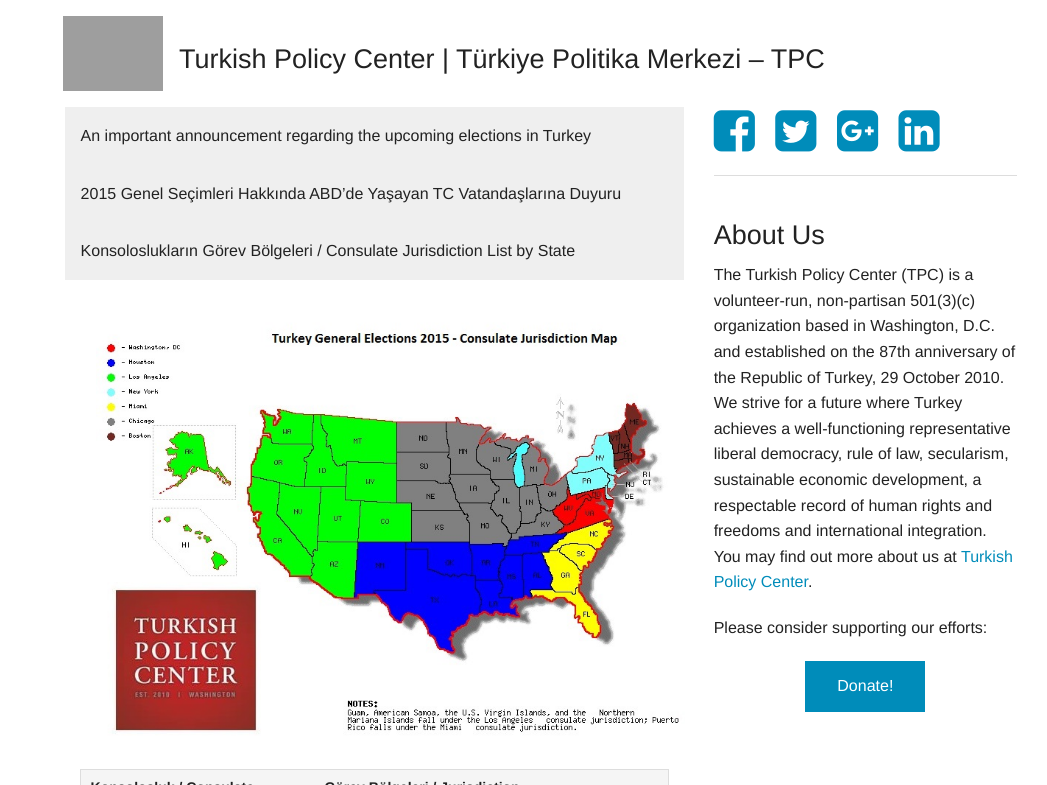
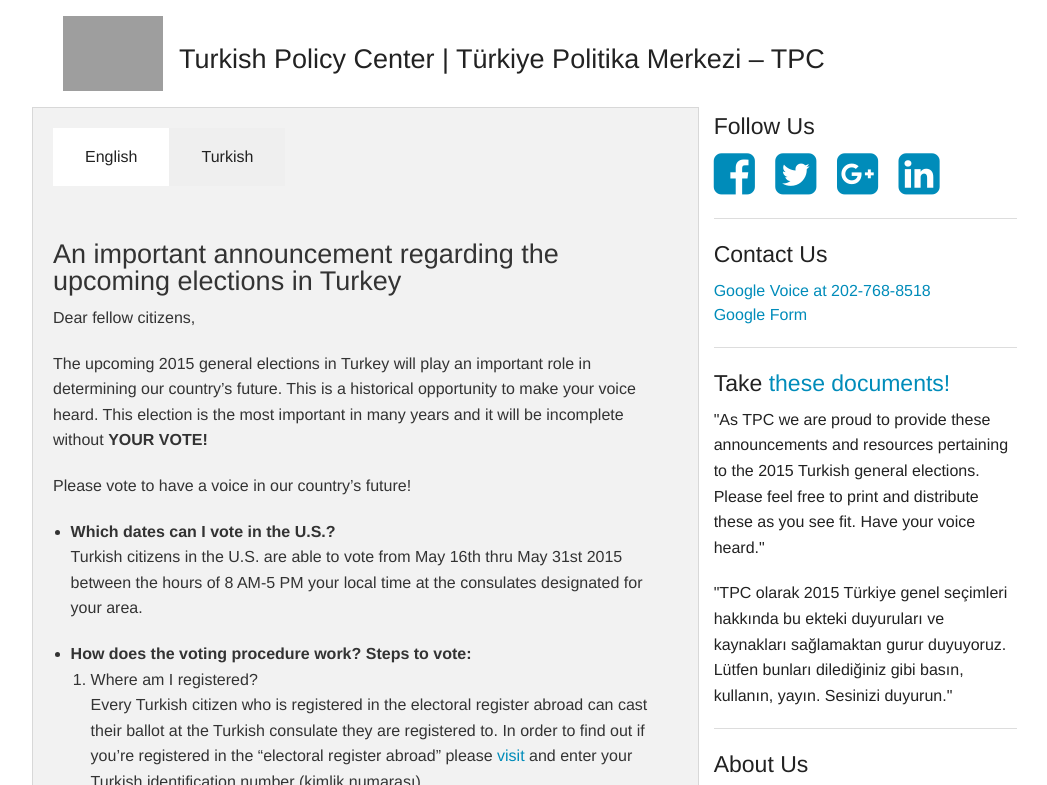
Before and after one commit to mattcho/voteturkiye.com, a plain HTML site: page index.html in a window 1280 px wide. Shown: the top 785 px of the page, without its empty margins (108-1155 px from the left). Drawn offline with Linux system fonts and the light colour scheme; grey boxes are pictures that could not be loaded.

Commit message:
apply feedbacks

```diff
--- a/index.html
+++ b/index.html
@@ -18,20 +18,27 @@
     <script src="js/vendor/modernizr.js"></script>
   </head>
   <body>
+    <!-- header -->
     <div class="row">
       <div class="large-12 columns">
         <img src="img/logo.jpg" alt="logo" height="100" width="100">
         <h3>Turkish Policy Center | Türkiye Politika Merkezi – TPC</h3>
       </div>
     </div>
+
+
     <div class="row">
-      <div class="large-8 columns">
-        <ul class="accordion" data-accordion>
-          <li class="accordion-navigation">
-            <a href="#panel1a">An important announcement regarding the upcoming elections in Turkey</a>
-            <div id="panel1a" class="content">
+      <div class="large-8 columns panel">
 
-              <p>Dear fellow citizens,</p>
+        <ul class="tabs" data-tab>
+          <li class="tab-title active"><a href="#panel1">English</a></li>
+          <li class="tab-title"><a href="#panel2">Turkish</a></li>
+        </ul>
+        <div class="tabs-content">
+          <div class="content active" id="panel1">
+            <h3>An important announcement regarding the upcoming elections in Turkey</h3>
+
+        <p>Dear fellow citizens,</p>
               <p>The upcoming 2015 general elections in Turkey will play an important role in determining our country’s future. This is a historical opportunity to make your voice heard. This election is the most important in many years and it will be incomplete without <strong>YOUR VOTE!</strong></p>
 
 <p>Please vote to have a voice in our country’s future!</p>
@@ -93,15 +100,10 @@
                   </tr>
                 </tbody>
               </table>
-            </div>
-          </li>
-
-
-          <li class="accordion-navigation">
-            <a href="#panel2a">2015 Genel Seçimleri Hakkında ABD’de Yaşayan TC Vatandaşlarına Duyuru</a>
-            <div id="panel2a" class="content">
-
-              <p>Değerli Yurttaşlarımız,</p>
+          </div>
+          <div class="content" id="panel2">
+            <h3>2015 Genel Seçimleri Hakkında ABD’de Yaşayan TC Vatandaşlarına Duyuru</h3>
+        <p>Değerli Yurttaşlarımız,</p>
               <p>
 2015 seçimleri ülkemizin kaderini belirlemede son derece önemli olup, sesinizi duyurmanız için de tarihi bir fırsattır.
 Türkiye’de 7 Haziran 2015 tarihinde gerçekleştirilecek  genel seçimlerde sizleri bağlı bulunduğunuz konsolosluklarda oy vermeye davet ediyoruz!
@@ -166,12 +168,57 @@
                   </tr>
                 </tbody>
               </table>
-            </div>
-          </li>
-          <li class="accordion-navigation">
-            <a href="#panel3a">Konsoloslukların Görev Bölgeleri / Consulate Jurisdiction List by State</a>
-            <div id="panel3a" class="content active">
-              <div class="text-center"><img src="img/map.jpg" alt="map"></div>
+          </div>
+        </div>
+      </div>
+
+      <div class="large-4 columns">
+
+        <h4>Follow Us</h4>
+
+        <div class="social">
+        <a href="https://www.facebook.com/TurkishPolicyCenter"><i class="fa fa-facebook-square fa-3x"></i></a>
+        <a href="https://twitter.com/Turkish_Policy/"><i class="fa fa-twitter-square fa-3x"></i></a>
+        <a href="https://plus.google.com/u/0/114983576371858434595/posts"><i class="fa fa-google-plus-square fa-3x"></i></a>
+        <a href="https://www.linkedin.com/company/turkish-policy-center/"><i class="fa fa-linkedin-square fa-3x"></i></a>
+        </div>
+
+        <hr />
+
+        <h4>Contact Us</h4>
+
+        <a href="#">Google Voice at 202-768-8518</a> <br />
+        <a href="#">Google Form</a>
+
+        <hr />
+
+        <h4>Take <a href="downloads.zip">these documents!</a></h4>
+
+        <p>"As TPC we are proud to provide these announcements and resources pertaining to the 2015 Turkish general elections. Please feel free to print and distribute these as you see fit. Have your voice heard."</p>
+
+        <p>"TPC olarak 2015 Türkiye genel seçimleri hakkında bu ekteki duyuruları ve kaynakları sağlamaktan gurur duyuyoruz. Lütfen bunları dilediğiniz gibi basın, kullanın, yayın. Sesinizi duyurun."</p>
+
+        <hr />
+
+        <h4>About Us</h4>
+
+        <p>The Turkish Policy Center (TPC) is a volunteer-run, non-partisan 501(3)(c) organization based in Washington, D.C. and established on the 87th anniversary of the Republic of Turkey, 29 October 2010. We strive for a future where Turkey achieves a well-functioning representative liberal democracy, rule of law, secularism, sustainable economic development, a respectable record of human rights and freedoms and international integration. You may find out more about us at <a href="http://www.turkishpolicycenter.org">Turkish Policy Center</a>.</p>
+
+        <p>Please consider supporting our efforts:</p>
+        <div class="text-center">
+          <a href="https://www.paypal.com/cgi-bin/webscr?cmd=_s-xclick&hosted_button_id=TMXV3FNS5DMTY" class="button">Donate!</a>
+        </div>
+
+        <h4>Hakkımızda</h4>
+
+<p>Türkiye Politika Merkezi (TPC) Washington, D.C.’de Türkiye Cumhuriyeti’nin 87’inci yıldönümü 29 Ekim 2010’da kuruldu. Gönüllülerden oluşan tarafsız bir sivil toplum örgütü olarak TPC’nin amacı demokratik, laik, liberal, hukukun üstünlüğünün kabul edildiği, sürdürülebilir ekonomisi olan, insan hakları ve özgürlüklerinin saygı duyulduğu, ve uluslarası entegrasyonda başarı elde etmiş bir Türkiye için calışmalar sürdürmek. Hakkımızda daha çok bilgiyi <a href="http://www.turkishpolicycenter.org">TPC’nin websitesinde</a> bulabilirsiniz.</p>
+
+      </div>
+    </div>
+
+    <div class="row">
+      <div class="large-12 columns">
+        <div class="text-center"><img src="img/map.jpg" alt="map"></div>
               <table>
                 <thead>
                   <tr>
@@ -230,30 +277,6 @@
               </td><td>Connecticut, Massachusetts, Maine, New Hampshire, Rhode Island, Vermont</td></tr>
                 </tbody>
               </table>
-            </div>
-          </li>
-        </ul>
-      </div>
-
-      <div class="large-4 columns">
-
-        <div class="social">
-        <a href="https://www.facebook.com/TurkishPolicyCenter"><i class="fa fa-facebook-square fa-3x"></i></a>
-        <a href="https://twitter.com/Turkish_Policy/"><i class="fa fa-twitter-square fa-3x"></i></a>
-        <a href="https://plus.google.com/u/0/114983576371858434595/posts"><i class="fa fa-google-plus-square fa-3x"></i></a>
-        <a href="https://www.linkedin.com/company/turkish-policy-center/"><i class="fa fa-linkedin-square fa-3x"></i></a>
-        </div>
-
-        <hr />
-
-        <h3>About Us</h3>
-
-        <p>The Turkish Policy Center (TPC) is a volunteer-run, non-partisan 501(3)(c) organization based in Washington, D.C. and established on the 87th anniversary of the Republic of Turkey, 29 October 2010. We strive for a future where Turkey achieves a well-functioning representative liberal democracy, rule of law, secularism, sustainable economic development, a respectable record of human rights and freedoms and international integration. You may find out more about us at <a href="http://www.turkishpolicycenter.org">Turkish Policy Center</a>.</p>
-
-        <p>Please consider supporting our efforts:</p>
-        <div class="text-center">
-          <a href="https://www.paypal.com/cgi-bin/webscr?cmd=_s-xclick&hosted_button_id=TMXV3FNS5DMTY" class="button">Donate!</a>
-        </div>
       </div>
     </div>
   </div>
```
Also changed, not shown: 2 other files.
